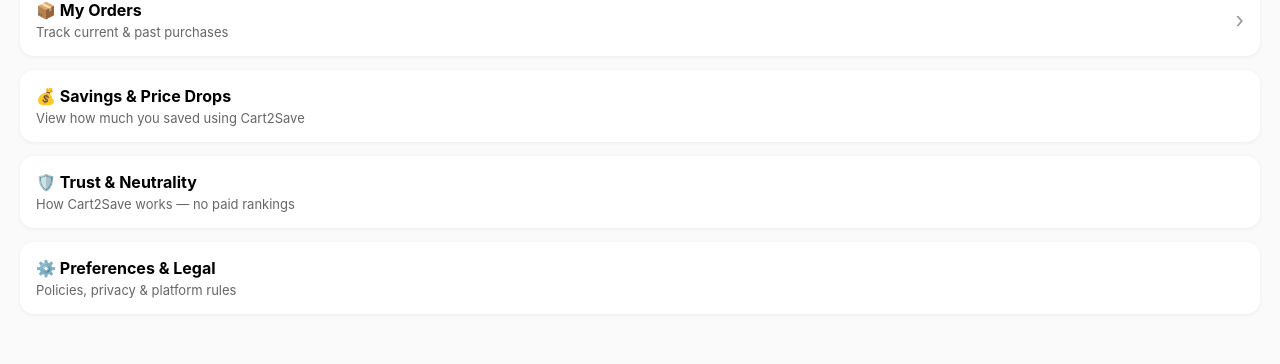
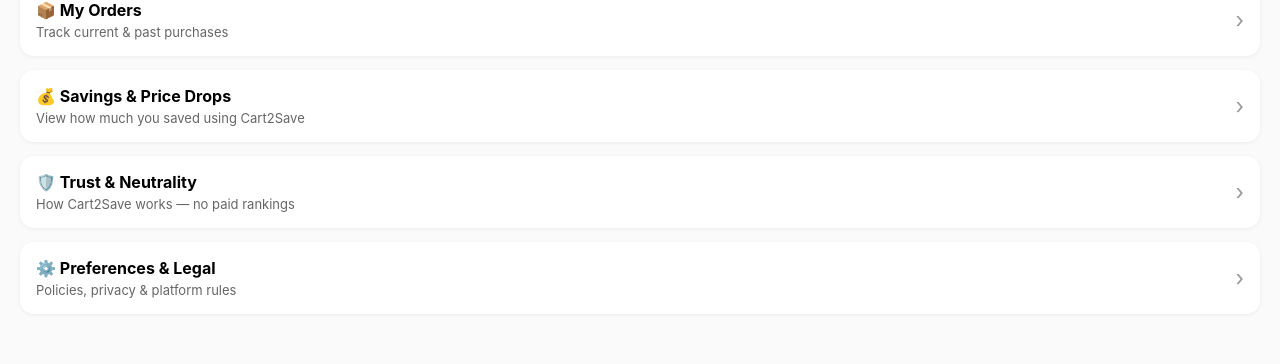
Before and after one commit to prashanthrangineni-sketch/pranix-witness-ui, a Next.js app: page /account in a window 1280 px wide. Shown: the part 137-501 px from the top of the page. Built offline with nearby package versions, Linux system fonts and the light colour scheme.

Commit message:
Update page.tsx

```diff
--- a/app/account/page.tsx
+++ b/app/account/page.tsx
@@ -29,34 +29,46 @@ export default function AccountPage() {
         <div style={arrowStyle}>›</div>
       </div>
 
-      {/* Savings */}
-      <div style={cardStyle}>
+      {/* Savings — FIXED */}
+      <div
+        onClick={() => router.push('/account/savings')}
+        style={cardStyle}
+      >
         <div>
           <div style={titleStyle}>💰 Savings & Price Drops</div>
           <div style={subStyle}>
             View how much you saved using Cart2Save
           </div>
         </div>
+        <div style={arrowStyle}>›</div>
       </div>
 
       {/* Trust */}
-      <div style={cardStyle}>
+      <div
+        onClick={() => router.push('/account/trust')}
+        style={cardStyle}
+      >
         <div>
           <div style={titleStyle}>🛡️ Trust & Neutrality</div>
           <div style={subStyle}>
             How Cart2Save works — no paid rankings
           </div>
         </div>
+        <div style={arrowStyle}>›</div>
       </div>
 
       {/* Preferences */}
-      <div style={cardStyle}>
+      <div
+        onClick={() => router.push('/account/preferences')}
+        style={cardStyle}
+      >
         <div>
           <div style={titleStyle}>⚙️ Preferences & Legal</div>
           <div style={subStyle}>
             Policies, privacy & platform rules
           </div>
         </div>
+        <div style={arrowStyle}>›</div>
       </div>
     </div>
   )
```
